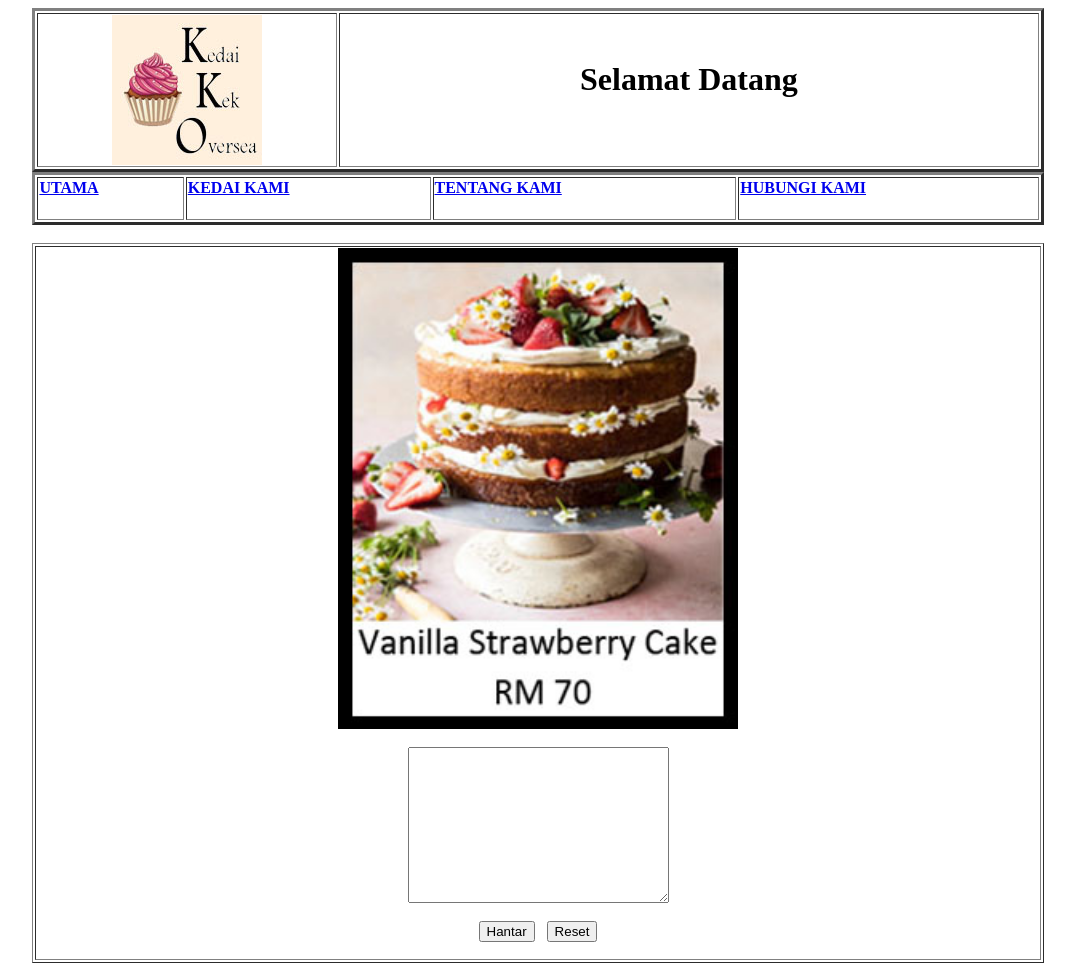
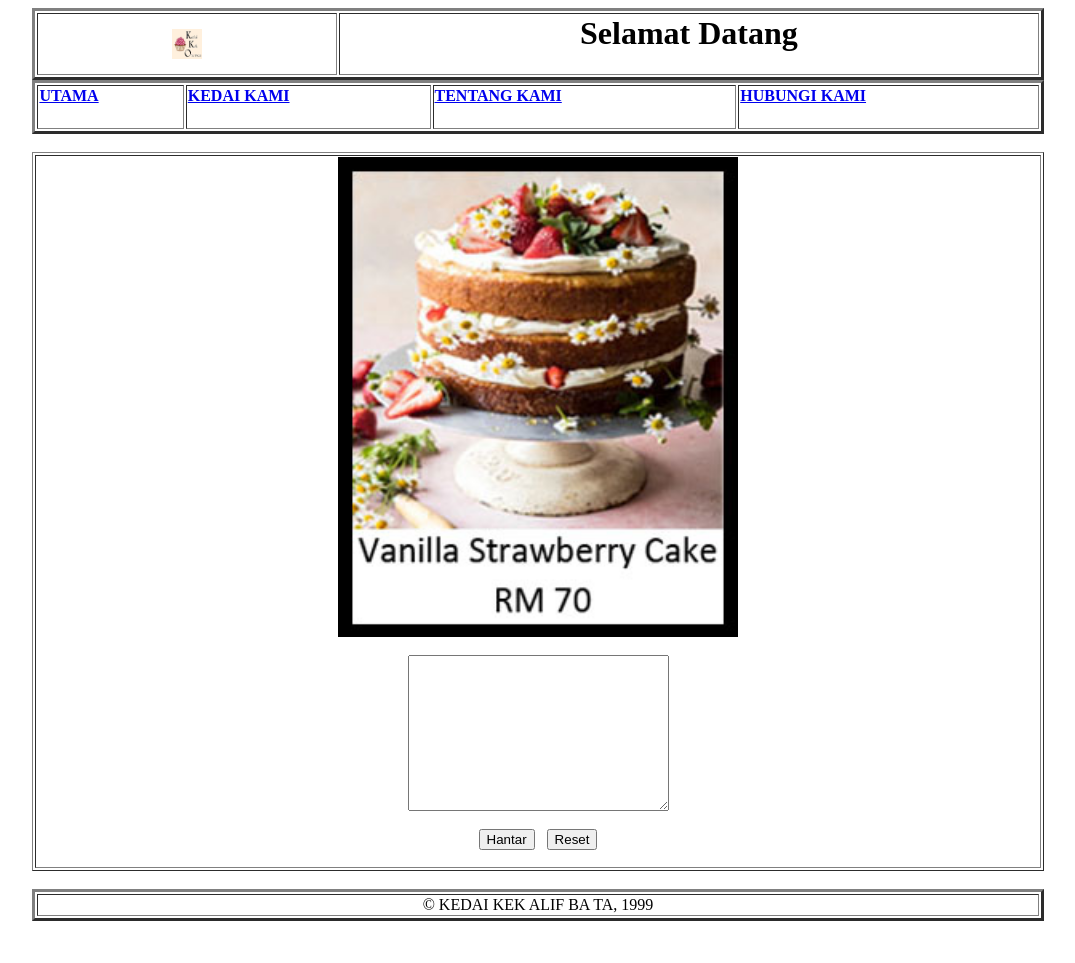
Before and after one commit to mrqiyud25/KPD1023_KEDAI_KEK, a plain HTML site: page komen.html in a window 1280 px wide. Shown: the top 963 px of the page, without its empty margins (102-1177 px from the left). After the commit the page ends 929 px from the top, so only its background shows below. Drawn offline with Linux system fonts and the light colour scheme.

Commit message:
Update komen.html

```diff
--- a/komen.html
+++ b/komen.html
@@ -7,7 +7,7 @@
         <table width="80%" border="3">
             <tr>
                 <th width="30%">
-                    <img src="images/logo.jpg" alt="" srcset="">
+                    <img src="images/logo.jpg" alt="" srcset="" width="30px">
                 </th><th><h1>Selamat Datang</h1></th>
             </tr>
         </table>
```
